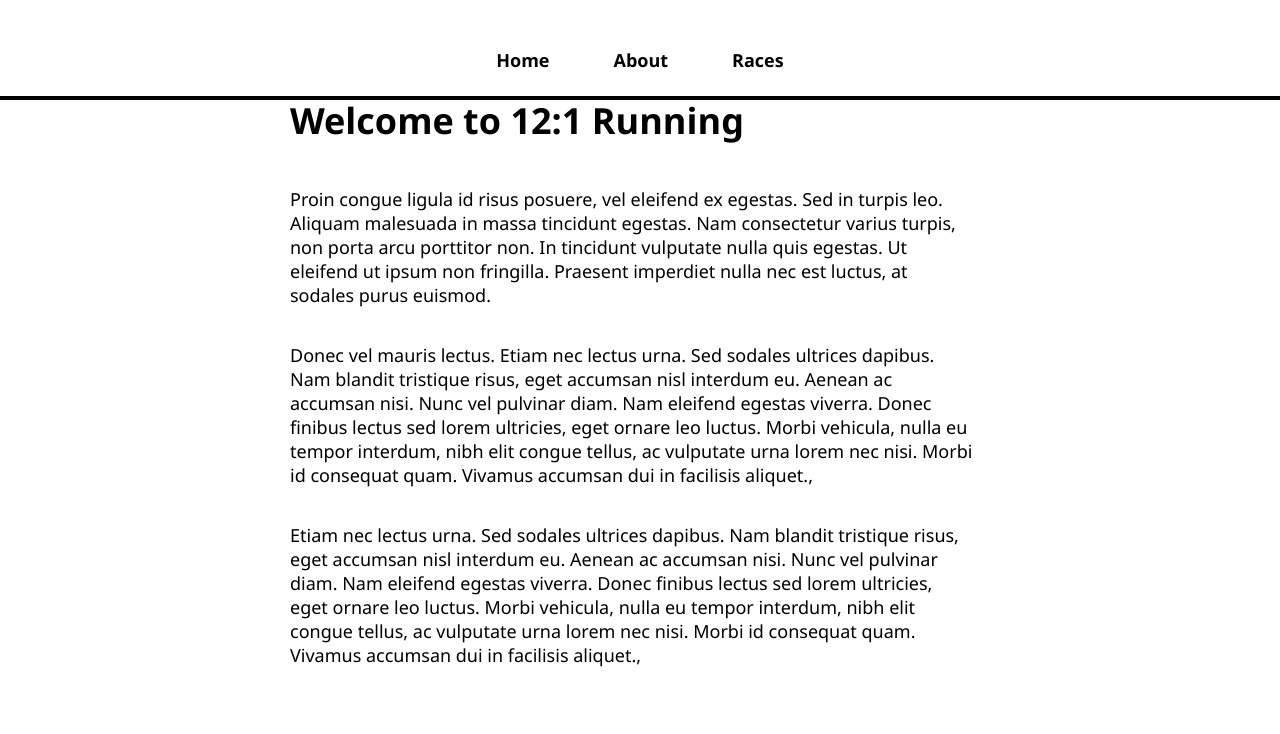
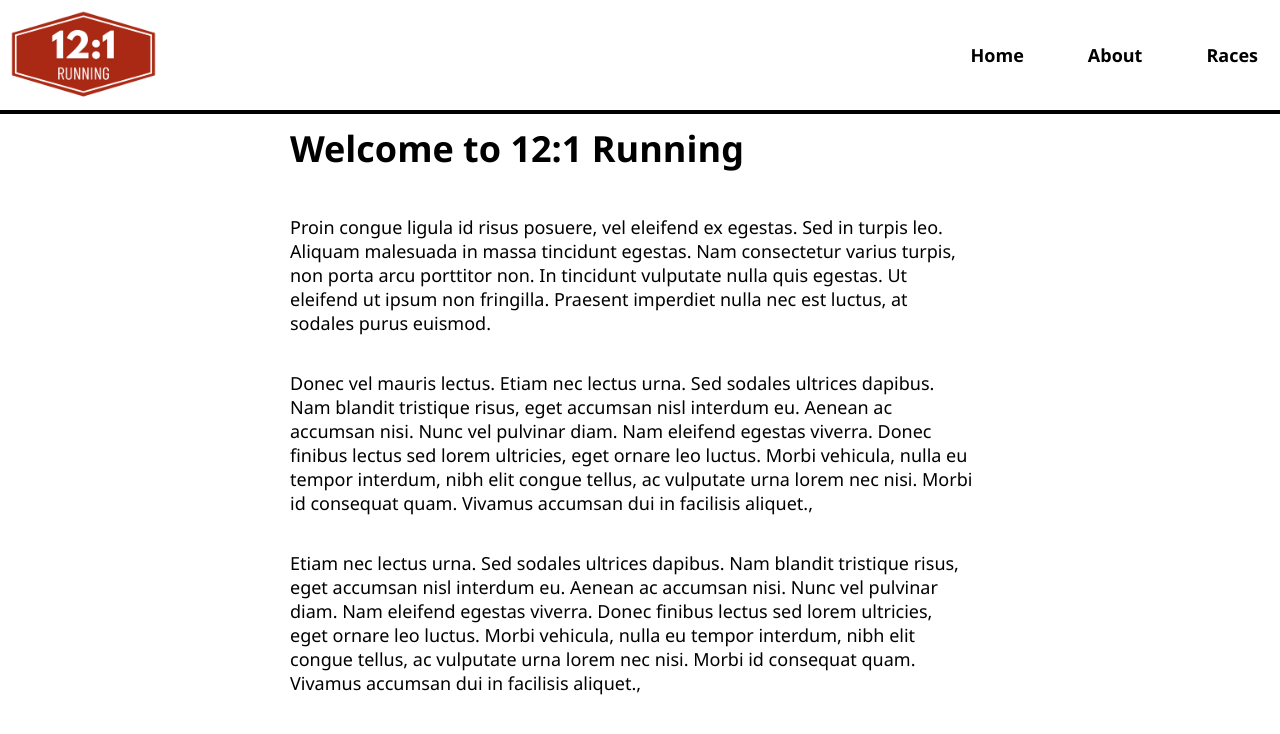
Before and after one commit to lacey-griffith/race-tracker, a React (Create React App) app: page / in a window 1280 px wide. Shown: the top 734 px of the page. Built offline with nearby package versions, Linux system fonts and the light colour scheme.

Commit message:
logo styling and sizing

```diff
--- a/src/App.css
+++ b/src/App.css
@@ -24,16 +24,23 @@ nav {
   top: 0;
   width: 100%;
   background: white;
+  display:flex;
+  flex-direction: row;
+  justify-content: space-between;
+  padding: 10px;
 }
 
 nav img {
   max-width: 300px;
+  max-height: 90px;
 }
 
 nav ul {
   list-style-type: none;
   margin: 0;
   padding: 0;
+  display: flex;
+  align-items: center;
 }
 
 nav li {
@@ -57,7 +64,7 @@ nav a:hover {
 #page-body {
   max-width: 700px;
   margin: auto;
-  padding-top: 72px;
+  padding-top: 100px;
 }
 
 .race-list-item {
--- a/src/NavBar.js
+++ b/src/NavBar.js
@@ -3,7 +3,7 @@ import {Link} from 'react-router-dom';
 const NavBar = () => {
     return (
         <nav>
-            <img class='nav-logo' src=''></img>
+            <img class='nav-logo' src='/121.png' alt='red, elongated hexagon with white inside it in that reads 12:1 in larger font and running in smaller font underneath'/>
             <ul>
                 <li><Link to ='/'>Home</Link></li>
                 <li><Link to ='/about'>About</Link></li>
```
